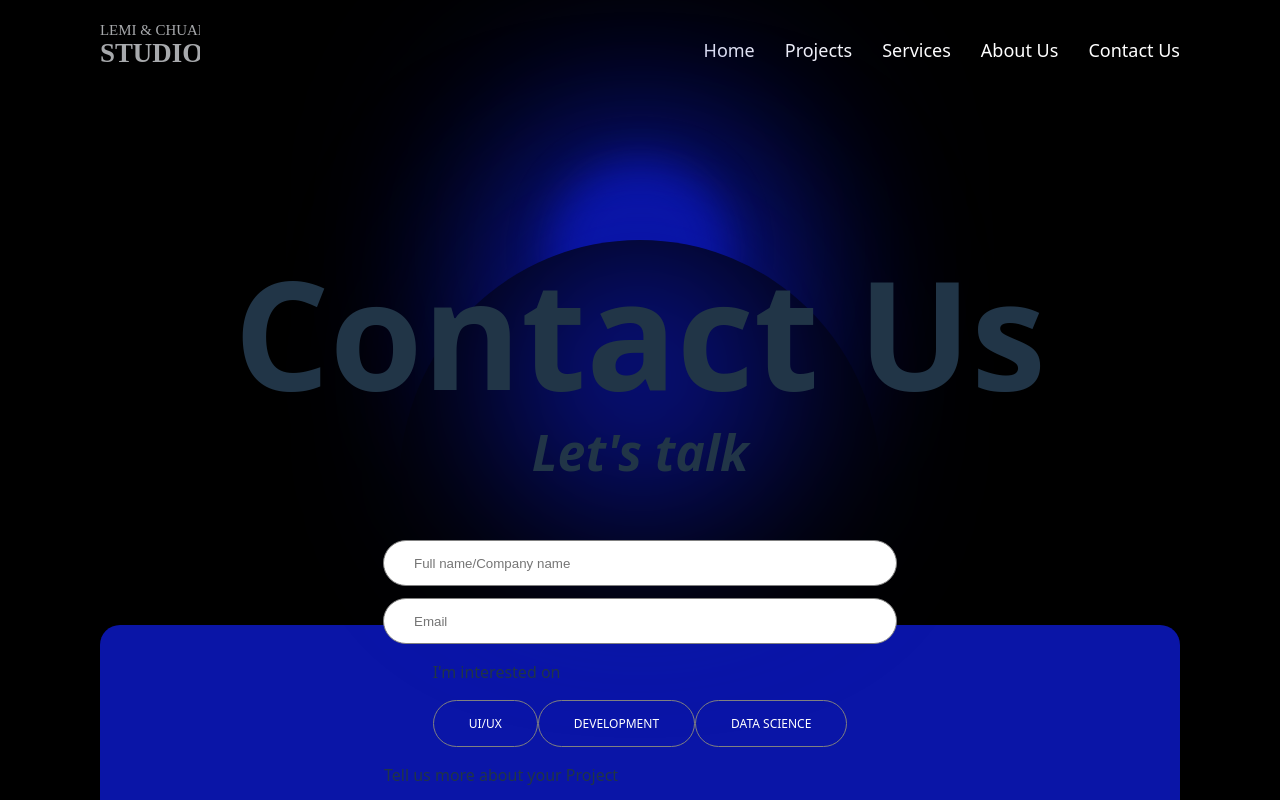
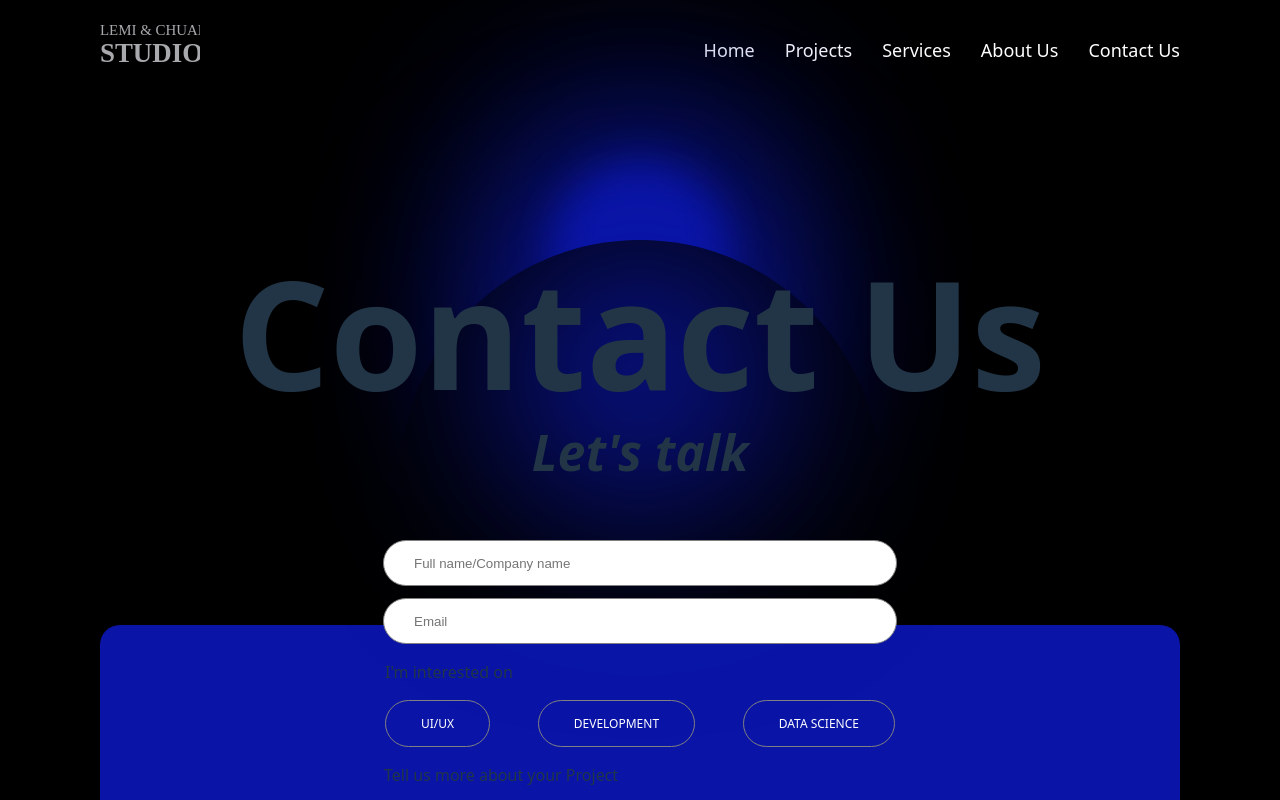
Before and after one commit to L3m1K0uad10/LemiandChuan-STUDIO, a React (Vite) app: page /contact-us in a window 1280 px wide. Shown: the top 800 px of the page. Built offline with nearby package versions, Linux system fonts and the light colour scheme.

Commit message:
updated file

```diff
--- a/src/styles/ContactPage.css
+++ b/src/styles/ContactPage.css
@@ -33,6 +33,10 @@
     width: 450px;
     padding: 30px 30px;
     border-radius: 30px;
+}
+
+.service-btn-container {
+    width: 510px;
 }
 
 .service-btn-container div {
```
